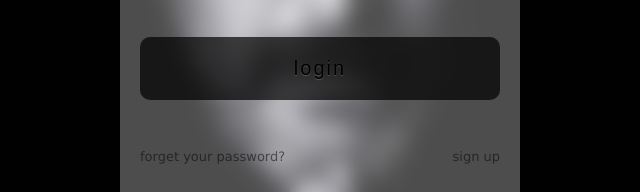
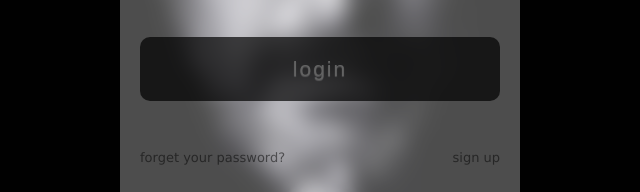
Before and after one commit to yz-developer/Apple-login, a plain HTML site: page index.html in a window 1280 px wide. Shown: the part 447-639 px from the top of the page, 320-960 px from the left. Drawn offline with Linux system fonts and the light colour scheme.

Commit message:
change form button color and size

```diff
--- a/css/style.css
+++ b/css/style.css
@@ -74,8 +74,8 @@ body {
   margin-top: 4rem;
   padding: 2rem;
   border-radius: 1rem;
-  font-size: 2rem;
-  color: black;
+  font-size: 2.1rem;
+  color: rgb(99, 99, 99);
   letter-spacing: 0.2rem;
   text-shadow: 0px 1px 1px rgba(255, 255, 255, 0.2);
   background-color: rgba(0, 0, 0, 0.7);
```
